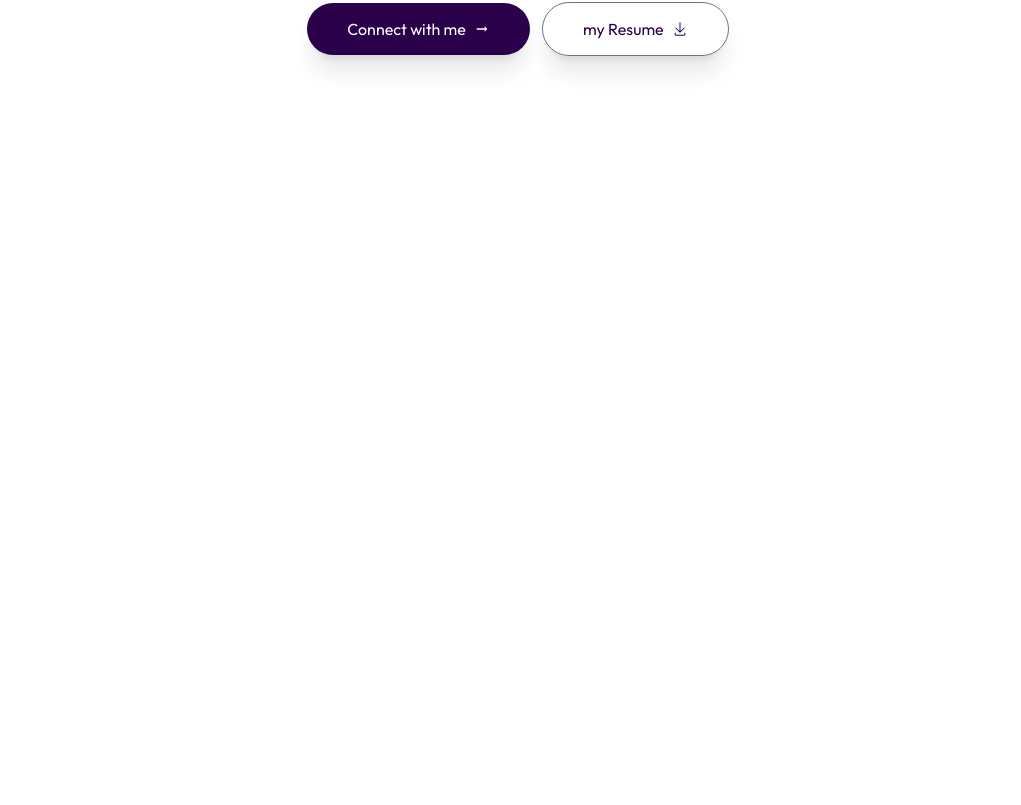
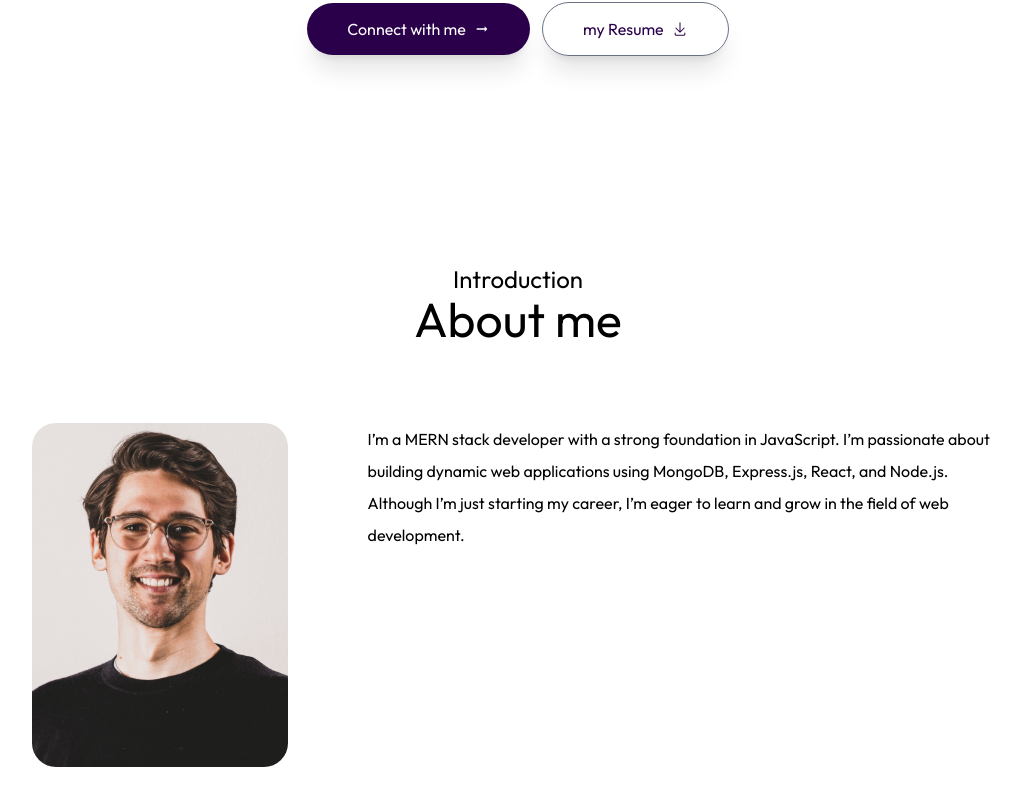
Before and after one commit to raselShikderDev/portfolionext, a Next.js app: page / in a window 1280 px wide. Shown: the part 665-1470 px from the top of the page, without its empty margins (122-1143 px from the left). Before the commit the page ends 888 px from the top, so only its background shows below. Built offline with nearby package versions, Linux system fonts and the light colour scheme; a web font is replaced by a local one.

Commit message:
upadated 0.0.6

```diff
--- a/src/app/page.jsx
+++ b/src/app/page.jsx
@@ -1,9 +1,11 @@
+import About from "@/components/about";
 import Header from "@/components/header";
 
 export default function Home() {
   return (
    <>
    <Header/>
+   <About/>
    </>
   );
 }
--- /dev/null
+++ b/src/components/about.jsx
@@ -0,0 +1,29 @@
+import { assets } from "@/assets/assets";
+import Image from "next/image";
+
+export default function About() {
+  return (
+    <div className="w-full px-[12%] py-10 scroll-mt-20 mx-auto">
+      <h3 className="text-xl md:text-2xl font-ovo text-center">Introduction</h3>
+      <h2 className="text-2xl md:text-5xl font-ovo text-center">About me</h2>
+      <div className="w-full flex flex-col md:flex-row gap-20 item-center my-20">
+        <div className="w-64 sm:80 rounded-3xl max-w-none">
+          <Image
+            alt="user"
+            src={assets.user_image}
+            className="w-full rounded-3xl"
+          />
+        </div>
+        <div className="flex-1 ">
+          <p className="max-w-2xl mb-10 font-ovo">
+            I’m a MERN stack developer with a strong foundation in
+            JavaScript. I’m passionate about building dynamic web applications
+            using MongoDB, Express.js, React, and Node.js. Although I’m just
+            starting my career, I’m eager to learn and grow in the field of web
+            development.{" "}
+          </p>
+        </div>
+      </div>
+    </div>
+  );
+}
```
